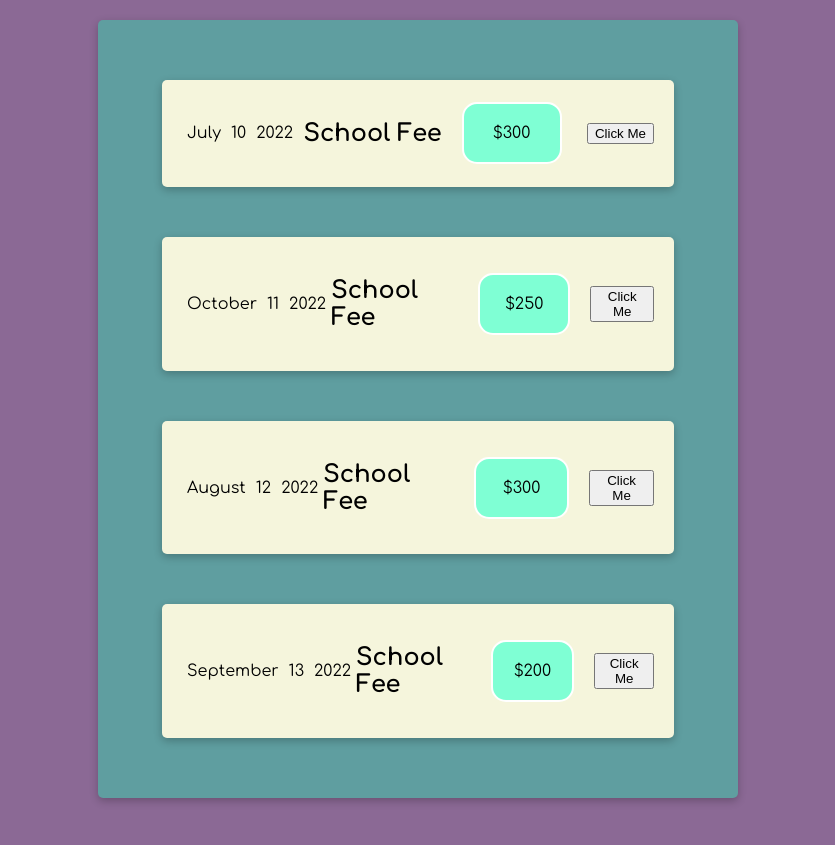
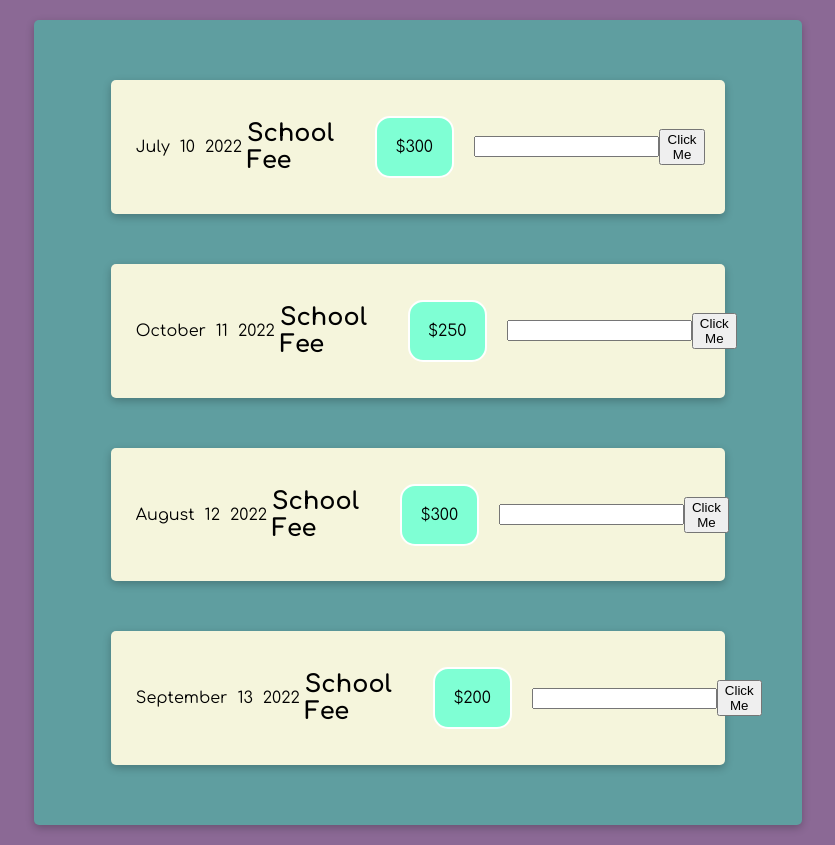
Before and after one commit to ehsan-saboor/React, a React (Create React App) app in the folder my-app/: page / in a window 1280 px wide. Shown: the whole page, without its empty margins (222-1057 px from the left). Before the commit the page ends 818 px from the top, so only its background shows below. Built offline with nearby package versions, Linux system fonts and the light colour scheme.

Commit message:
React 12-August-Home

```diff
--- a/my-app/src/Components/Expenses/AllExpenses.css
+++ b/my-app/src/Components/Expenses/AllExpenses.css
@@ -1,6 +1,6 @@
 .bg-color{
     background-color: cadetblue;
-    width: 50%;
+    width: 60%;
     margin: 20px auto;
     padding: 10px 0;
     border-radius: 5px;
--- a/my-app/src/Components/Expenses/ExpenseItem.jsx
+++ b/my-app/src/Components/Expenses/ExpenseItem.jsx
@@ -8,10 +8,16 @@ const ExpenseItem = (props) => {
     const day = props.date.toLocaleString("en-us", { day: "2-digit" })
     const year = props.date.getFullYear()
 
+    const [ChangeTitlebyInput, InputTitleFunc] = useState("")
+    const changeHandler = (event) =>{
+        InputTitleFunc(event.target.value)
+    }
+
+
     const [ChangeTitle, TitleFunc] = useState(props.title)
 
     const clickhandler = () => {
-        TitleFunc("This Changed")
+        TitleFunc(ChangeTitlebyInput)
     }
 
     return (
@@ -25,6 +31,7 @@ const ExpenseItem = (props) => {
                 <h2>{ChangeTitle}</h2>
                 <ExpensePrice amount={props.amount} />
             </div>
+            <input type="text" value={ChangeTitlebyInput} onChange={changeHandler} />
             <button onClick={clickhandler}>Click Me</button>
         </Card>
     )
```
